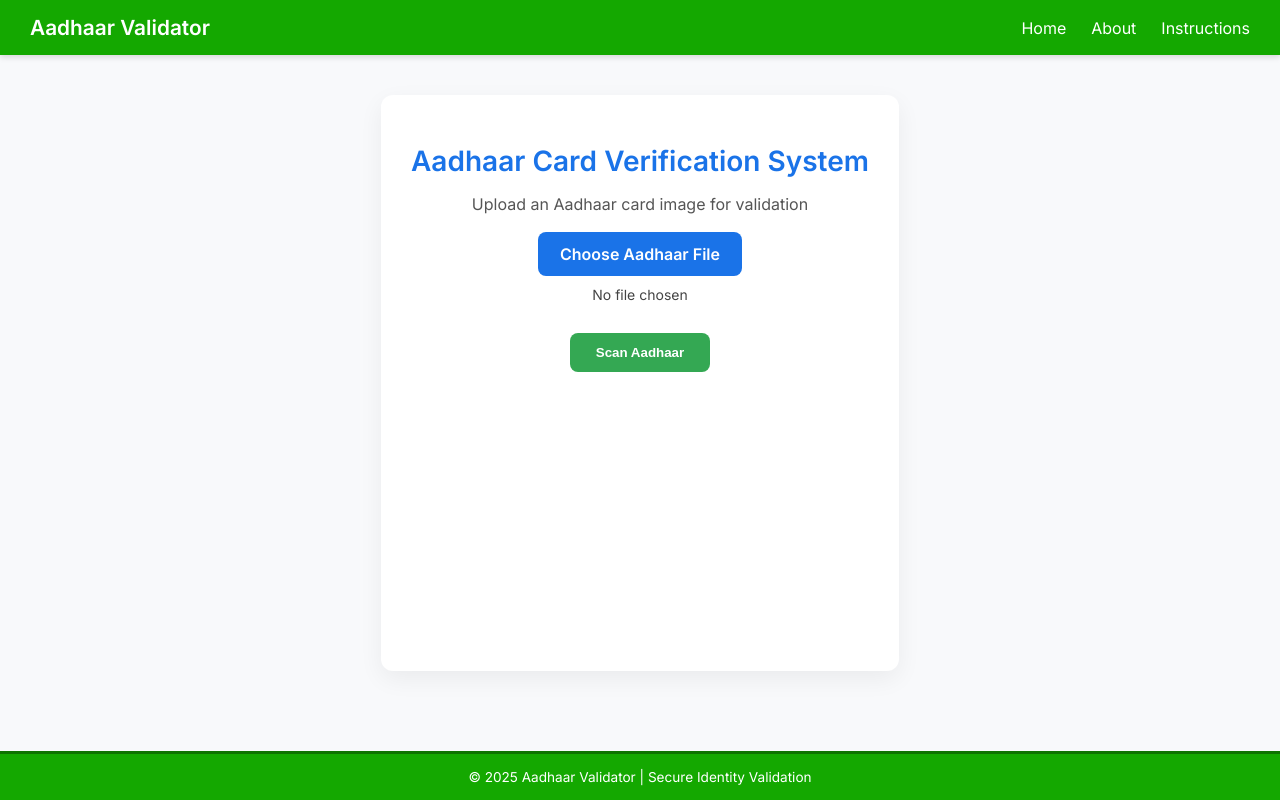
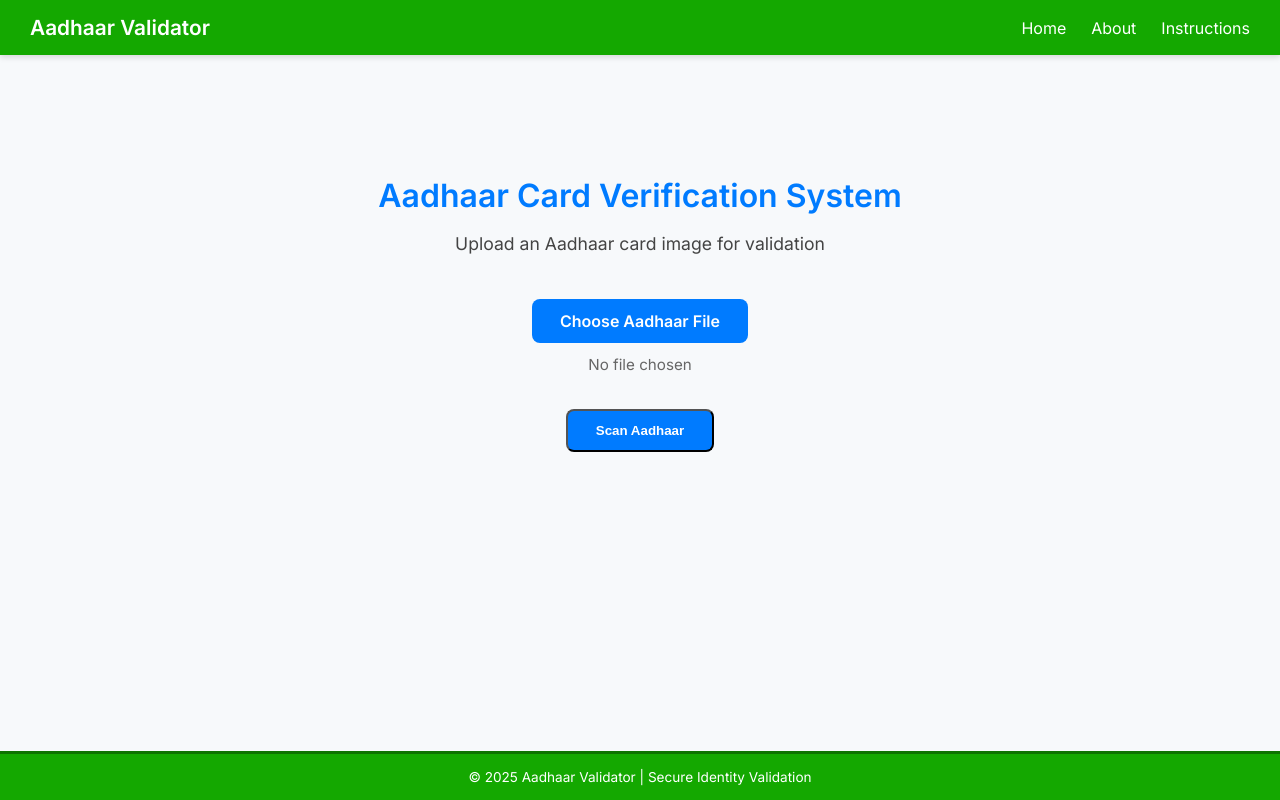
Before and after one commit to vik77-git/Aadhaar-validator, a Flask app: page /index in a window 1280 px wide. Run offline with Flask 3, Linux system fonts and the light colour scheme; parts of the project's set-up code (start-up, migrations or seed data) failed here and were passed over; some libraries are stand-ins or nearby versions.

Commit message:
Update templates/index.html

```diff
--- a/templates/index.html
+++ b/templates/index.html
@@ -3,14 +3,21 @@
 <head>
   <meta charset="UTF-8">
   <title>Aadhaar Validator</title>
-  <link rel="stylesheet" href="{{ url_for('static', filename='style.css') }}">
   <link href="https://fonts.googleapis.com/css2?family=Inter:wght@400;600&display=swap" rel="stylesheet">
-
-  <!-- SweetAlert2 -->
   <script src="https://cdn.jsdelivr.net/npm/sweetalert2@11"></script>
 
   <style>
-    /* Navbar Styles from 1.html */
+    body {
+      font-family: 'Inter', sans-serif;
+      background-color: #f7f9fb;
+      margin: 0;
+      display: flex;
+      flex-direction: column;
+      min-height: 100vh;
+      color: #444;
+    }
+
+    /* Navbar */
     nav {
       background-color: #14A800;
       color: white;
@@ -19,30 +26,61 @@
       justify-content: space-between;
       align-items: center;
       box-shadow: 0 2px 6px rgba(0,0,0,0.15);
+      z-index: 10;
+      position: relative;
     }
-    nav .logo {
-      font-size: 1.3rem;
+    nav .logo { font-size: 1.3rem; font-weight: 600; }
+    nav ul { list-style: none; display: flex; margin: 0; padding: 0; }
+    nav ul li { margin-left: 25px; }
+    nav ul li a { color: white; text-decoration: none; font-weight: 500; transition: color 0.3s; }
+    nav ul li a:hover, nav ul li a.active { text-decoration: underline; color: #D7FFD9; }
+
+    /* Container */
+    .container {
+      flex: 1;
+      text-align: center;
+      margin: 100px 20px;
+    }
+    h1 { font-size: 2rem; color: #007bff; margin-bottom: 10px; }
+    .subtitle { font-size: 1.1rem; margin-bottom: 25px; color: #444; }
+    .filename { margin-top: 8px; font-size: 0.95rem; color: #666; }
+
+    /* Button base style with left-to-right hover animation */
+    .btn {
+      position: relative;
+      display: inline-block;
+      padding: 12px 28px;
       font-weight: 600;
-    }
-    nav ul {
-      list-style: none;
-      display: flex;
-      margin: 0;
-      padding: 0;
-    }
-    nav ul li { margin-left: 25px; }
-    nav ul li a {
+      text-decoration: none;
       color: white;
-      text-decoration: none;
-      font-weight: 500;
+      border-radius: 8px;
+      overflow: hidden;
+      margin-top: 20px;
+      cursor: pointer;
+      background-color: #007bff; /* base blue */
+      z-index: 0;
       transition: color 0.3s;
     }
-    nav ul li a:hover, nav ul li a.active {
-      text-decoration: underline;
-      color: #D7FFD9;
+    .btn::before {
+      content: '';
+      position: absolute;
+      top: 0;
+      left: -100%;
+      width: 100%;
+      height: 100%;
+      background-color: #e72828; /* hover red */
+      z-index: -1;
     }
+    .btn:hover::before {
+      animation: slideIn 0.5s forwards;
+    }
+    .btn:not(:hover)::before {
+      animation: slideOut 0.5s forwards;
+    }
+    @keyframes slideIn { 0% { left: -100%; } 100% { left: 0; } }
+    @keyframes slideOut { 0% { left: 0; } 100% { left: 100%; } }
 
-    /* Footer Styles from 1.html */
+    /* Footer */
     footer {
       text-align: center;
       font-size: 0.85rem;
@@ -84,12 +181,12 @@
     {% endif %}
 
     <form id="uploadForm" action="/scan" method="post" enctype="multipart/form-data">
-      <label class="custom-file-upload">
+      <label class="btn">
         <input type="file" name="file" id="fileInput" accept=".jpg,.jpeg,.png" required style="display:none;">
         Choose Aadhaar File
       </label>
       <p id="fileName" class="filename">No file chosen</p>
-      <button type="submit" id="scanButton">Scan Aadhaar</button>
+      <button type="submit" class="btn">Scan Aadhaar</button>
     </form>
 
     {% if extracted %}
@@ -148,6 +244,13 @@
         });
       }
     });
+
+    const translateBtn = document.getElementById('translateBtn');
+    const translateElement = document.getElementById('google_translate_element');
+    translateBtn.addEventListener('click', () => {
+      translateElement.style.display = translateElement.style.display === 'block' ? 'none' : 'block';
+    });
   </script>
+  <script src="//translate.google.com/translate_a/element.js?cb=googleTranslateElementInit"></script>
 </body>
 </html>
```
Also changed, not shown: other parts of templates/index.html (+59 -1 lines).
